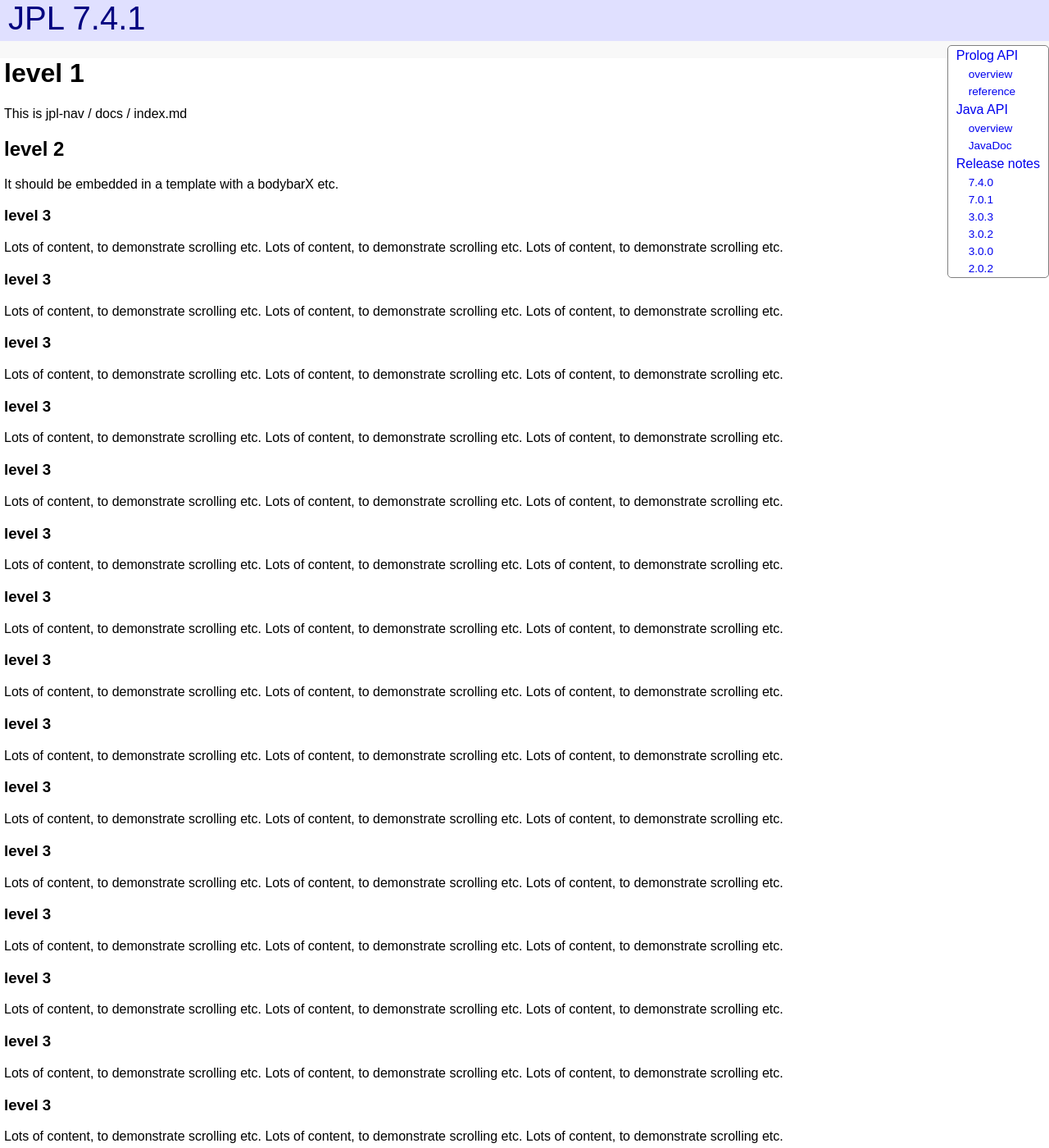
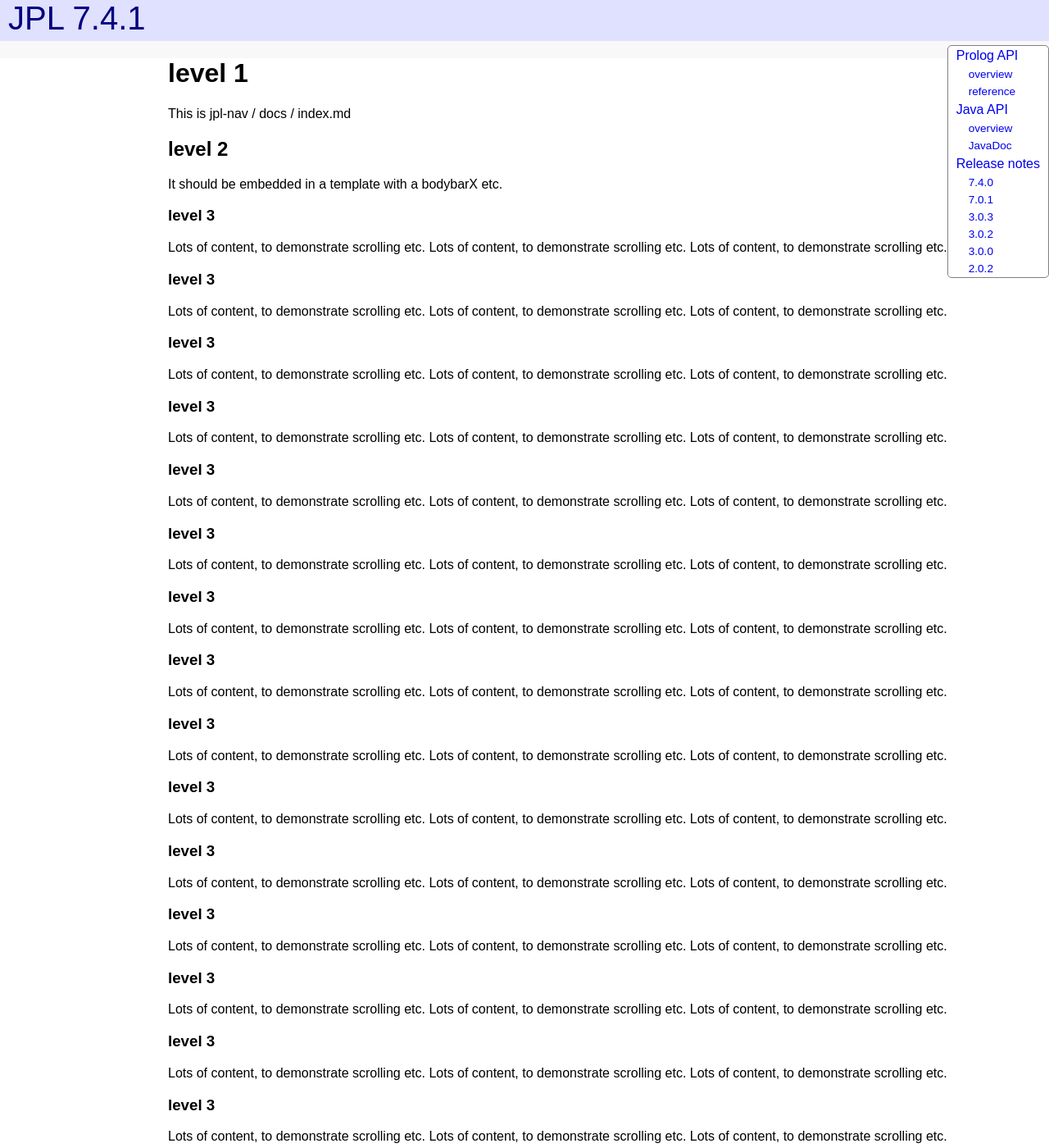
Before and after one commit to anionic/jpl-nav, a Jekyll site: the page built from docs/index.md, in a window 1280 px wide and 1400 px high. Shown: the whole window at 82% size. Built offline with Jekyll 4.4.1, drawn with Linux system fonts in a browser that asks for light colours.

Commit message:
Update default.html

```diff
--- a/docs/_layouts/default.html
+++ b/docs/_layouts/default.html
@@ -130,7 +130,7 @@
 				.mainbar {
 					background-color: #FFFFFF;
 					margin: 0 auto 0 auto; /* horiz centred */
-					padding: 0 5px 0 5px;
+					padding: 0 5px 0 205px;
 					max-widthQ: 990px; /* 1000-(5+5) */
 				}
 				.midbar {
@@ -239,9 +239,7 @@
 			</div>
 			<div class="mainbarX">
 				<div class="mainbar">
-					<div class="midbar">
-						{{ content }}
-					</div>
+					{{ content }}
 				</div>
 			</div>
 			<ul class="closed rightbar">
```
